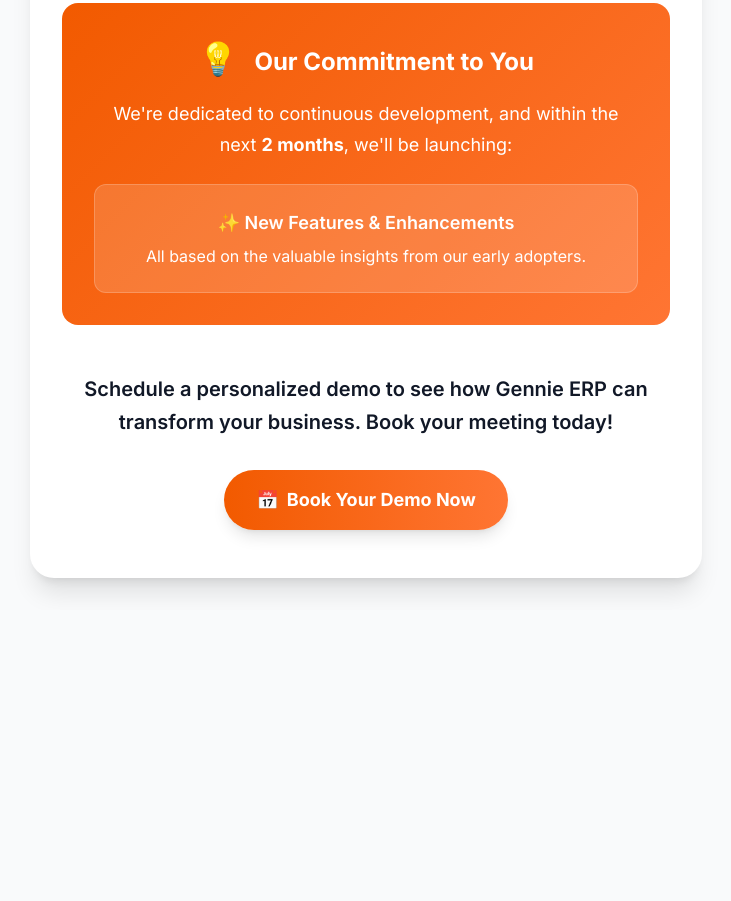
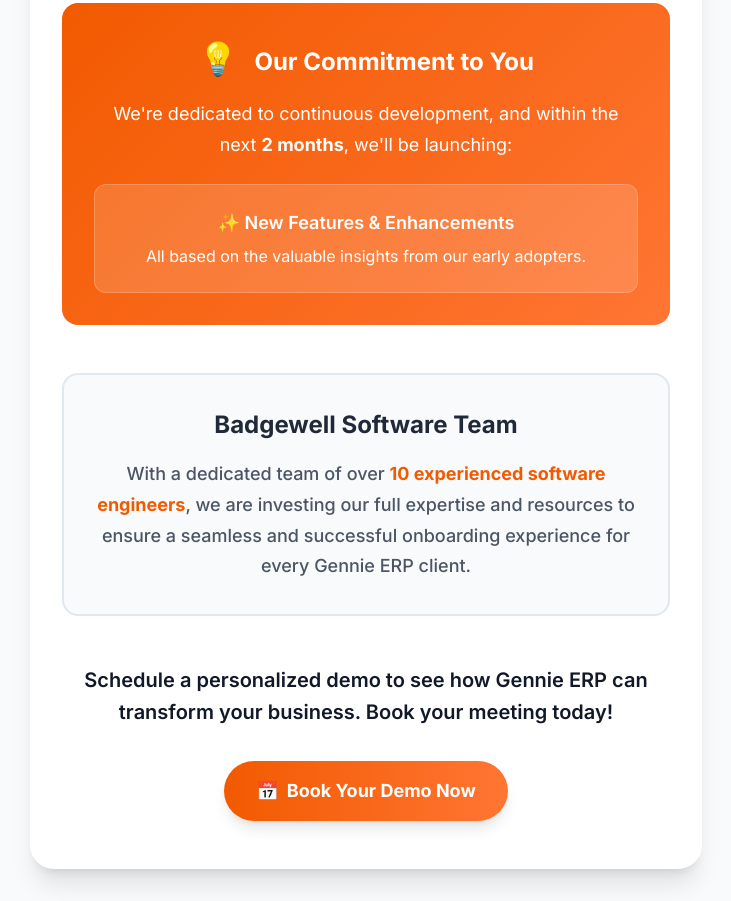
Before and after one commit to far612/gennie_email, a plain HTML site: page email.html in a window 1280 px wide. Shown: the part 922-1823 px from the top of the page, without its empty margins (274-1005 px from the left). Before the commit the page ends 1532 px from the top, so only its background shows below. Drawn offline with nearby package versions, Linux system fonts and the light colour scheme.

Commit message:
Add files via upload

```diff
--- a/email.html
+++ b/email.html
@@ -166,6 +166,20 @@
         </div>
       </div>
 
+      <!-- Badgewell Software Team Section -->
+      <div
+        style="background-color: #f8fafc; border: 2px solid #e2e8f0; border-radius: 16px; padding: 32px; margin-bottom: 48px; text-align: center;">
+        <div style="margin-bottom: 16px;">
+          <span style="font-size: 24px; font-weight: 700; color: #1f2937;">Badgewell Software Team</span>
+        </div>
+        <p
+          style="font-size: 18px; font-weight: 500; color: #4b5563; line-height: 1.7; margin: 0; max-width: 600px; margin-left: auto; margin-right: auto;">
+          With a dedicated team of over <span style="color: #f25a00; font-weight: 700;">10 experienced software
+            engineers</span>, we are investing our full expertise and resources to ensure a seamless and successful
+          onboarding experience for every Gennie ERP client.
+        </p>
+      </div>
+
       <!-- Call to Action -->
       <div class="text-center">
         <p class="text-xl font-semibold text-gray-900 mb-8 leading-relaxed">
```
